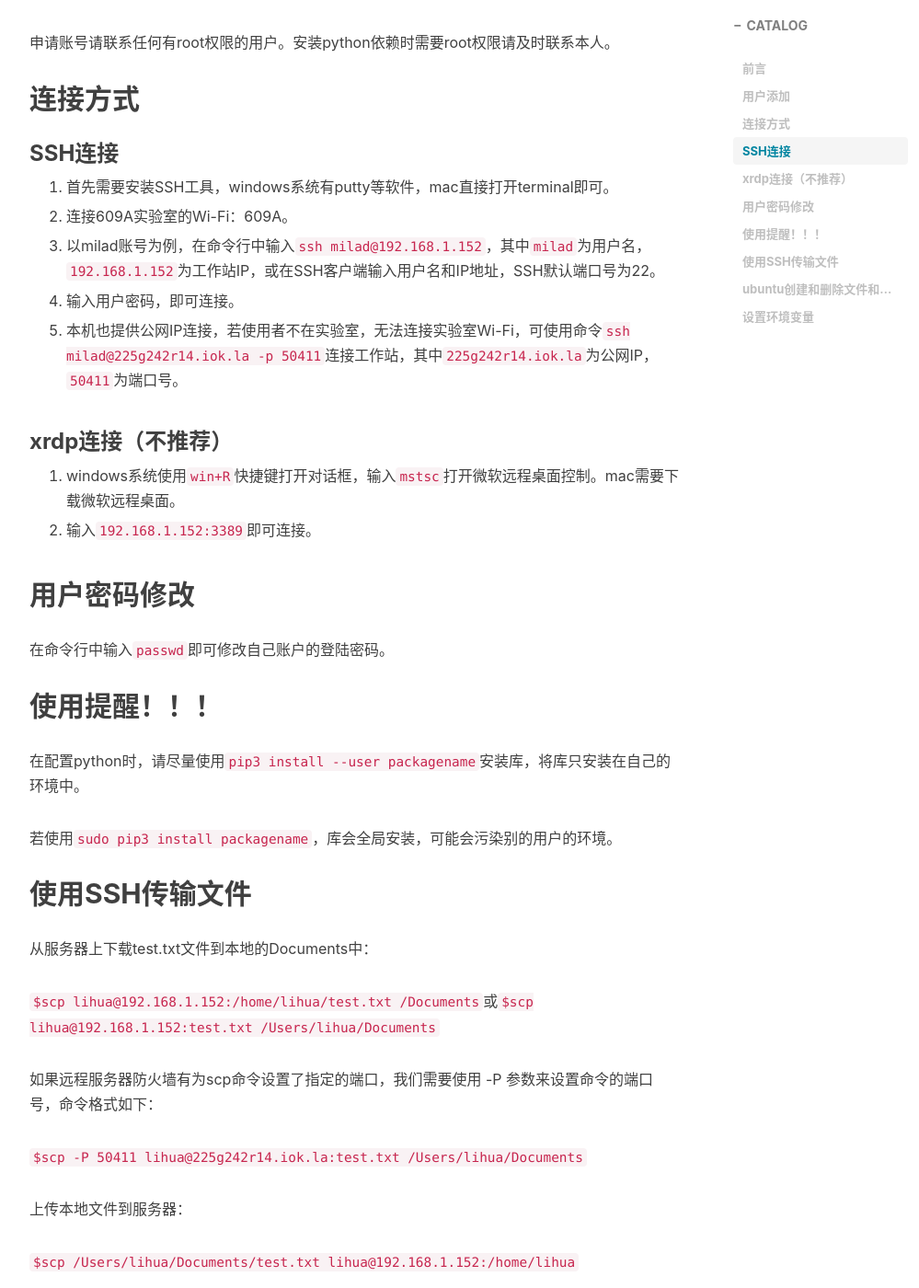
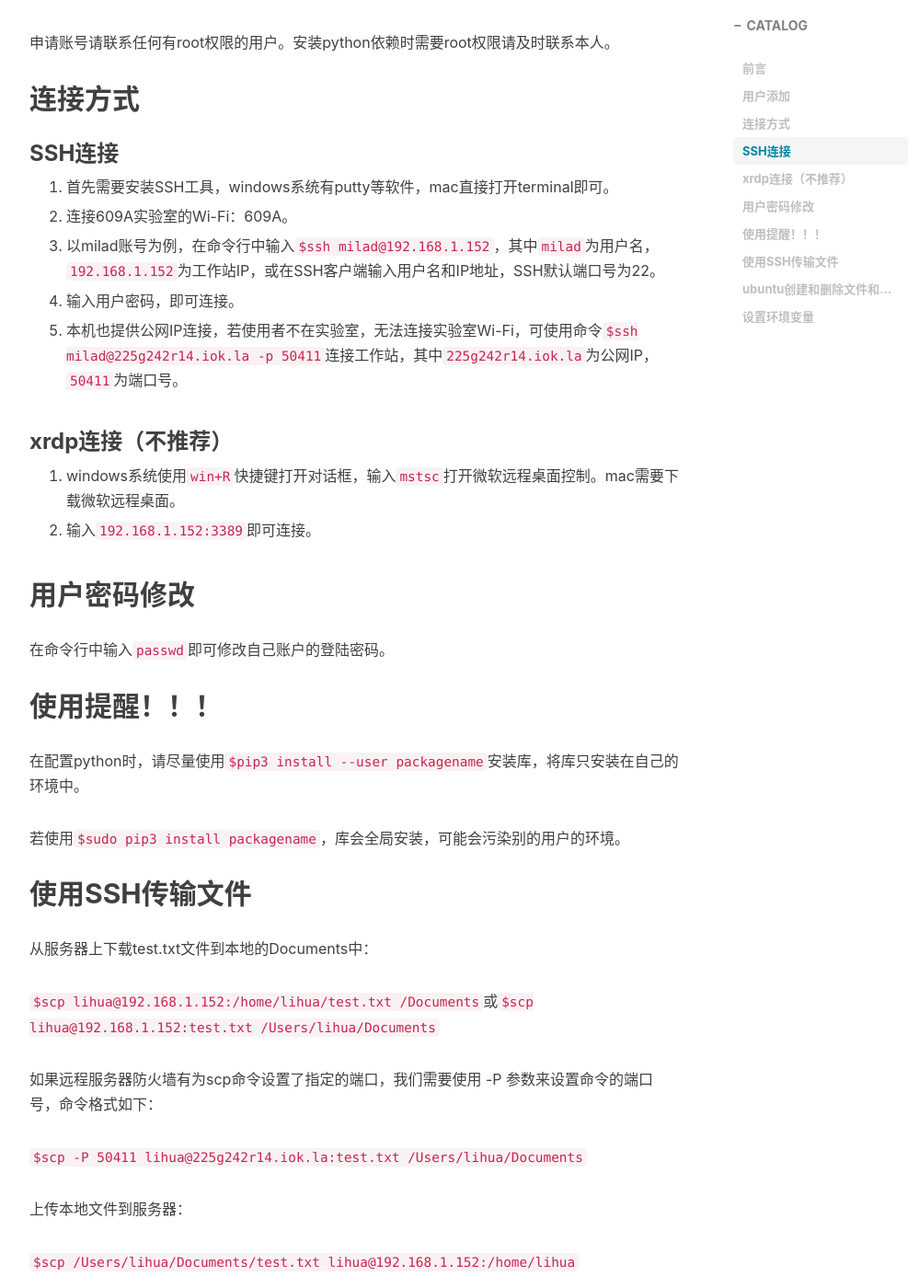
Before and after one commit to derek1998/derek1998.github.io, a Jekyll site: the page built from _posts/2020-11-1-MILAD工作站使用说明.md, in a window 1280 px wide and 1400 px high, scrolled down 1319 px. Shown: the whole window at 92% size, without its empty margins (233-1232 px from the left). Built offline with Jekyll 4.4.1, drawn with Linux system fonts in a browser that asks for light colours; nearby versions of some CDN libraries; comment, search, counter and statistics services are not loaded; some of the changed text lies outside the part shown.

```diff
--- a/_posts/2020-11-1-MILAD工作站使用说明.md
+++ b/_posts/2020-11-1-MILAD工作站使用说明.md
@@ -41,11 +41,11 @@ tags:
 
 2. 连接609A实验室的Wi-Fi：609A。
 
-3. 以milad账号为例，在命令行中输入`ssh milad@192.168.1.152`，其中`milad`为用户名，`192.168.1.152`为工作站IP，或在SSH客户端输入用户名和IP地址，SSH默认端口号为22。
+3. 以milad账号为例，在命令行中输入`$ssh milad@192.168.1.152`，其中`milad`为用户名，`192.168.1.152`为工作站IP，或在SSH客户端输入用户名和IP地址，SSH默认端口号为22。
 
 4. 输入用户密码，即可连接。
 
-5. 本机也提供公网IP连接，若使用者不在实验室，无法连接实验室Wi-Fi，可使用命令`ssh milad@225g242r14.iok.la -p 50411`连接工作站，其中`225g242r14.iok.la`为公网IP，`50411`为端口号。
+5. 本机也提供公网IP连接，若使用者不在实验室，无法连接实验室Wi-Fi，可使用命令`$ssh milad@225g242r14.iok.la -p 50411`连接工作站，其中`225g242r14.iok.la`为公网IP，`50411`为端口号。
 
 ### xrdp连接（不推荐）
 1. windows系统使用`win+R`快捷键打开对话框，输入`mstsc`打开微软远程桌面控制。mac需要下载微软远程桌面。
@@ -57,9 +57,9 @@ tags:
 
 ## 使用提醒！！！
 
-在配置python时，请尽量使用`pip3 install --user packagename`安装库，将库只安装在自己的环境中。
+在配置python时，请尽量使用`$pip3 install --user packagename`安装库，将库只安装在自己的环境中。
 
-若使用`sudo pip3 install packagename`，库会全局安装，可能会污染别的用户的环境。
+若使用`$sudo pip3 install packagename`，库会全局安装，可能会污染别的用户的环境。
 
 ## 使用SSH传输文件
 
```
Also changed, not shown: other parts of _posts/2020-11-1-MILAD工作站使用说明.md (+3 -1 lines).
